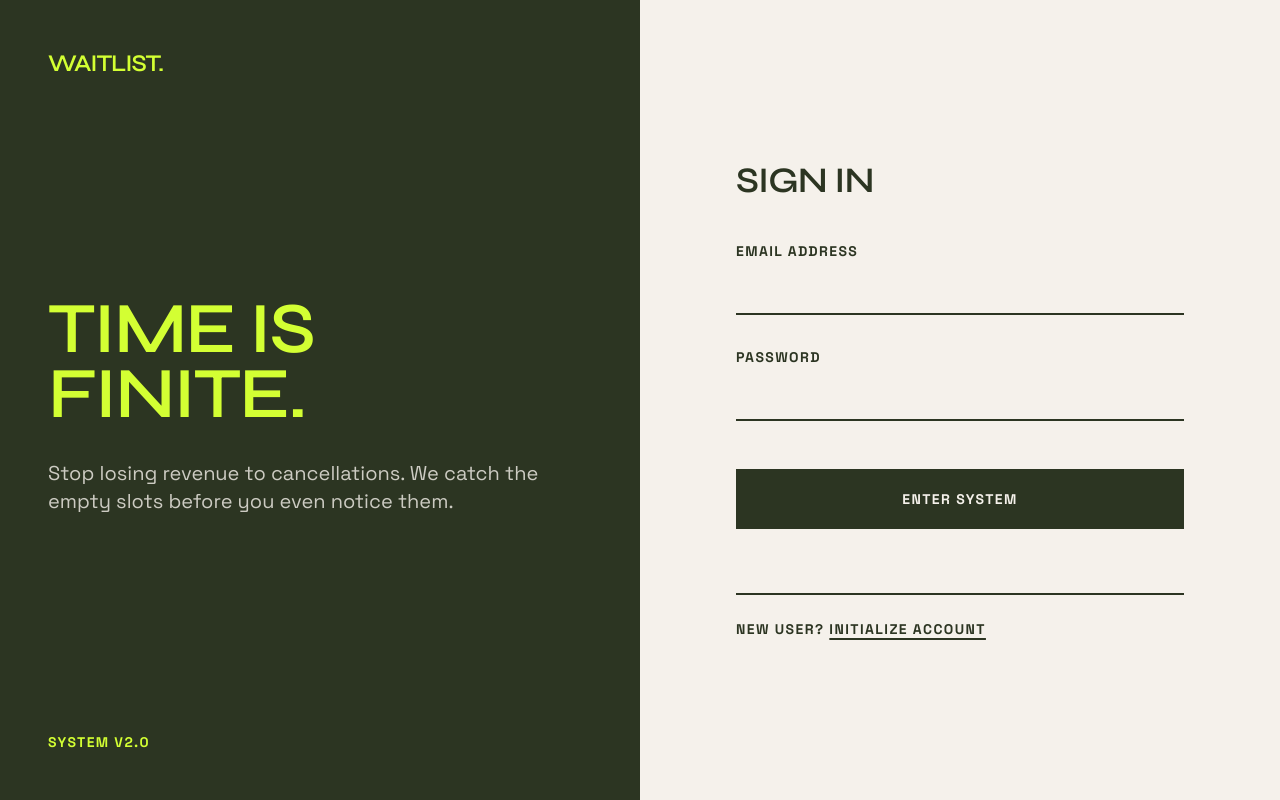
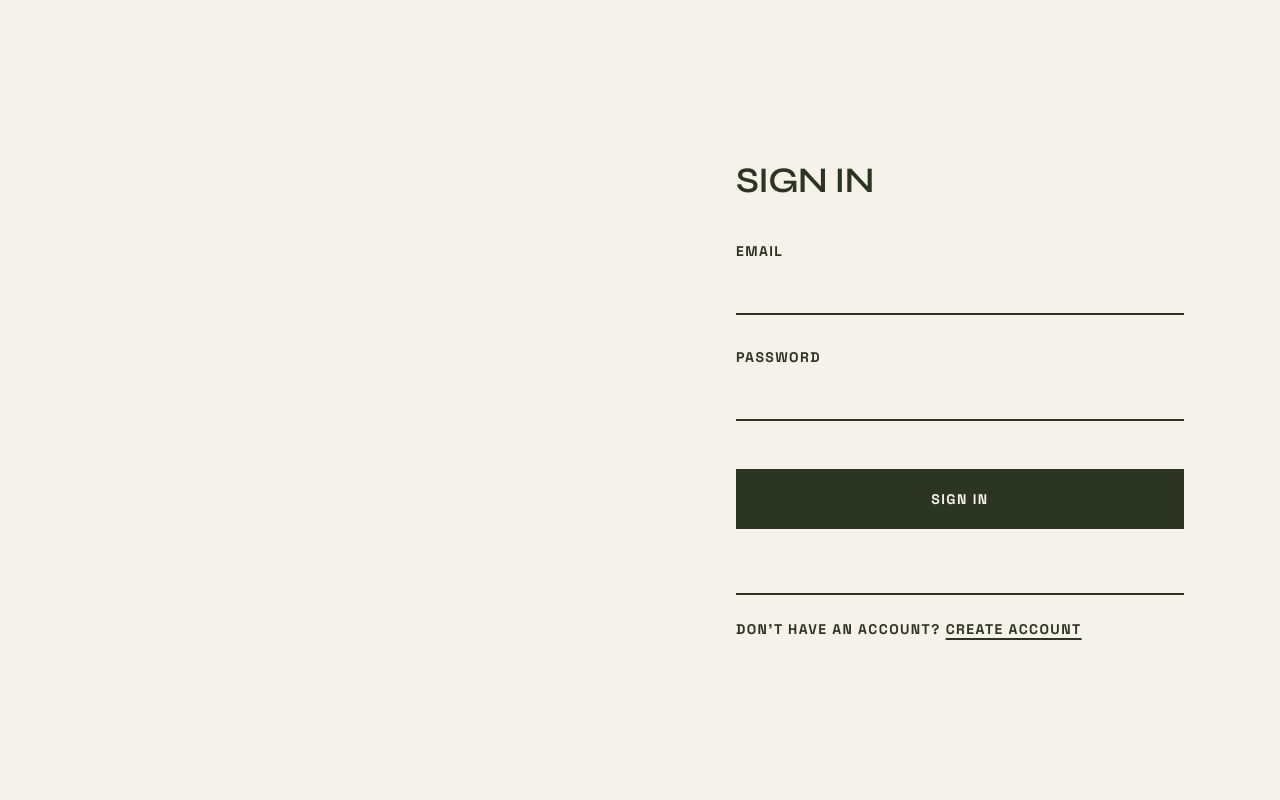
Before and after one commit to Razvanpng/waitlist, a React (Vite) app: page /login in a window 1280 px wide. Built offline with nearby package versions, Linux system fonts and the light colour scheme; no server answers.

Commit message:
style: refine auth UI copy and add page transition animations

```diff
--- a/src/index.css
+++ b/src/index.css
@@ -33,7 +33,7 @@
   }
 
   body {
-    @apply bg-background text-foreground antialiased;
+    @apply bg-background text-foreground antialiased overflow-x-hidden;
     font-family: 'Space Grotesk', sans-serif;
   }
 
@@ -41,3 +41,35 @@
     font-family: 'Syne', sans-serif;
   }
 }
+
+@layer utilities {
+  .animate-fade-in {
+    animation: fadeIn 0.4s ease-out forwards;
+  }
+  .animate-slide-up {
+    animation: slideUp 0.5s cubic-bezier(0.16, 1, 0.3, 1) forwards;
+  }
+  .animate-slide-left {
+    animation: slideLeft 0.5s cubic-bezier(0.16, 1, 0.3, 1) forwards;
+  }
+  .animate-slide-right {
+    animation: slideRight 0.5s cubic-bezier(0.16, 1, 0.3, 1) forwards;
+  }
+}
+
+@keyframes fadeIn {
+  from { opacity: 0; }
+  to { opacity: 1; }
+}
+@keyframes slideUp {
+  from { opacity: 0; transform: translateY(20px); }
+  to { opacity: 1; transform: translateY(0); }
+}
+@keyframes slideLeft {
+  from { opacity: 0; transform: translateX(40px); }
+  to { opacity: 1; transform: translateX(0); }
+}
+@keyframes slideRight {
+  from { opacity: 0; transform: translateX(-40px); }
+  to { opacity: 1; transform: translateX(0); }
+}
--- a/src/pages/auth/LoginPage.tsx
+++ b/src/pages/auth/LoginPage.tsx
@@ -44,30 +44,30 @@ export function LoginPage() {
   };
 
   return (
-    <div className="flex min-h-screen bg-background">
-      <div className="hidden lg:flex lg:w-1/2 bg-foreground text-primary p-12 flex-col justify-between">
+    <div className="flex min-h-screen bg-background animate-fade-in">
+      <div className="hidden lg:flex lg:w-1/2 bg-foreground text-primary p-12 flex-col justify-between animate-slide-right">
         <div className="font-display text-2xl tracking-tighter">WAITLIST.</div>
         <div className="max-w-xl">
           <h1 className="font-display text-7xl leading-[0.9] tracking-tight uppercase">
-            Time is <br /> finite.
+            Manage <br /> your time.
           </h1>
           <p className="mt-8 text-xl text-background/80">
-            Stop losing revenue to cancellations. We catch the empty slots before you even notice them.
+            Catch every cancellation and fill your empty slots automatically.
           </p>
         </div>
         <div className="text-sm font-bold tracking-widest uppercase">
-          System v2.0
+          v2.0
         </div>
       </div>
 
       <div className="flex w-full lg:w-1/2 flex-col justify-center px-6 py-12 md:px-16 lg:px-24">
-        <div className="w-full max-w-md mx-auto">
+        <div className="w-full max-w-md mx-auto animate-slide-up">
           <h2 className="font-display text-4xl uppercase mb-10 tracking-tight">Sign In</h2>
 
           <form onSubmit={handleSubmit(onSubmit)} noValidate className="flex flex-col gap-8">
             <div className="flex flex-col gap-2">
               <label className="text-sm font-bold uppercase tracking-widest text-foreground">
-                Email Address
+                Email
               </label>
               <input
                 {...register("email")}
@@ -107,14 +107,14 @@ export function LoginPage() {
               className="mt-4 flex w-full items-center justify-center bg-foreground py-5 text-sm font-bold uppercase tracking-widest text-background transition-all hover:bg-primary hover:text-foreground disabled:opacity-50"
             >
               {isSubmitting ? <Loader2 className="mr-2 h-5 w-5 animate-spin" /> : null}
-              {isSubmitting ? "Authenticating" : "Enter System"}
+              {isSubmitting ? "Signing in" : "Sign in"}
             </button>
           </form>
 
           <div className="mt-16 border-t-2 border-foreground pt-6 text-sm font-bold uppercase tracking-widest">
-            New user?{" "}
+            Don't have an account?{" "}
             <Link to="/register" className="text-foreground hover:text-primary transition-colors underline decoration-2 underline-offset-4">
-              Initialize account
+              Create account
             </Link>
           </div>
         </div>
--- a/src/pages/auth/RegisterPage.tsx
+++ b/src/pages/auth/RegisterPage.tsx
@@ -59,17 +59,17 @@ export function RegisterPage() {
   };
 
   return (
-    <div className="flex min-h-screen bg-background flex-row-reverse">
-      <div className="hidden lg:flex lg:w-2/5 bg-primary text-foreground p-12 flex-col justify-end relative overflow-hidden">
+    <div className="flex min-h-screen bg-background flex-row-reverse animate-fade-in">
+      <div className="hidden lg:flex lg:w-2/5 bg-primary text-foreground p-12 flex-col justify-end relative overflow-hidden animate-slide-left">
         <div className="absolute top-[-20%] right-[-20%] w-[140%] h-[140%] border-[2px] border-foreground rounded-full opacity-10 pointer-events-none" />
         <div className="font-display text-5xl leading-[0.9] tracking-tight uppercase relative z-10">
-          Optimization <br/> Protocol
+          Start <br/> tracking.
         </div>
       </div>
 
       <div className="flex w-full lg:w-3/5 flex-col justify-center px-6 py-12 md:px-16 lg:px-32">
-        <div className="w-full max-w-xl">
-          <h2 className="font-display text-4xl uppercase mb-12 tracking-tight">Register</h2>
+        <div className="w-full max-w-xl animate-slide-up">
+          <h2 className="font-display text-4xl uppercase mb-12 tracking-tight">Create account</h2>
 
           <form onSubmit={handleSubmit(onSubmit)} noValidate className="flex flex-col gap-8">
             <div className="grid grid-cols-1 md:grid-cols-2 gap-8">
@@ -106,7 +106,7 @@ export function RegisterPage() {
 
             <div className="flex flex-col gap-2">
               <label className="text-sm font-bold uppercase tracking-widest text-foreground">
-                Access Level
+                Account Type
               </label>
               <select
                 {...register("role")}
@@ -114,8 +114,8 @@ export function RegisterPage() {
                   errors.role ? "border-destructive" : "border-foreground"
                 }`}
               >
-                <option value="client">Client User</option>
-                <option value="admin">System Administrator</option>
+                <option value="client">Client</option>
+                <option value="admin">Business</option>
               </select>
               {errors.role && <span className="text-sm font-bold text-destructive">{errors.role.message}</span>}
             </div>
@@ -164,14 +164,14 @@ export function RegisterPage() {
               className="mt-6 flex w-full items-center justify-center bg-foreground py-5 text-sm font-bold uppercase tracking-widest text-background transition-all hover:bg-primary hover:text-foreground disabled:opacity-50"
             >
               {isSubmitting ? <Loader2 className="mr-2 h-5 w-5 animate-spin" /> : null}
-              {isSubmitting ? "Processing" : "Submit"}
+              {isSubmitting ? "Creating account" : "Create account"}
             </button>
           </form>
 
           <div className="mt-16 border-t-2 border-foreground pt-6 text-sm font-bold uppercase tracking-widest">
-            Existing protocol?{" "}
+            Already have an account?{" "}
             <Link to="/login" className="text-foreground hover:text-primary transition-colors underline decoration-2 underline-offset-4">
-              Return to Login
+              Sign in
             </Link>
           </div>
         </div>
```
